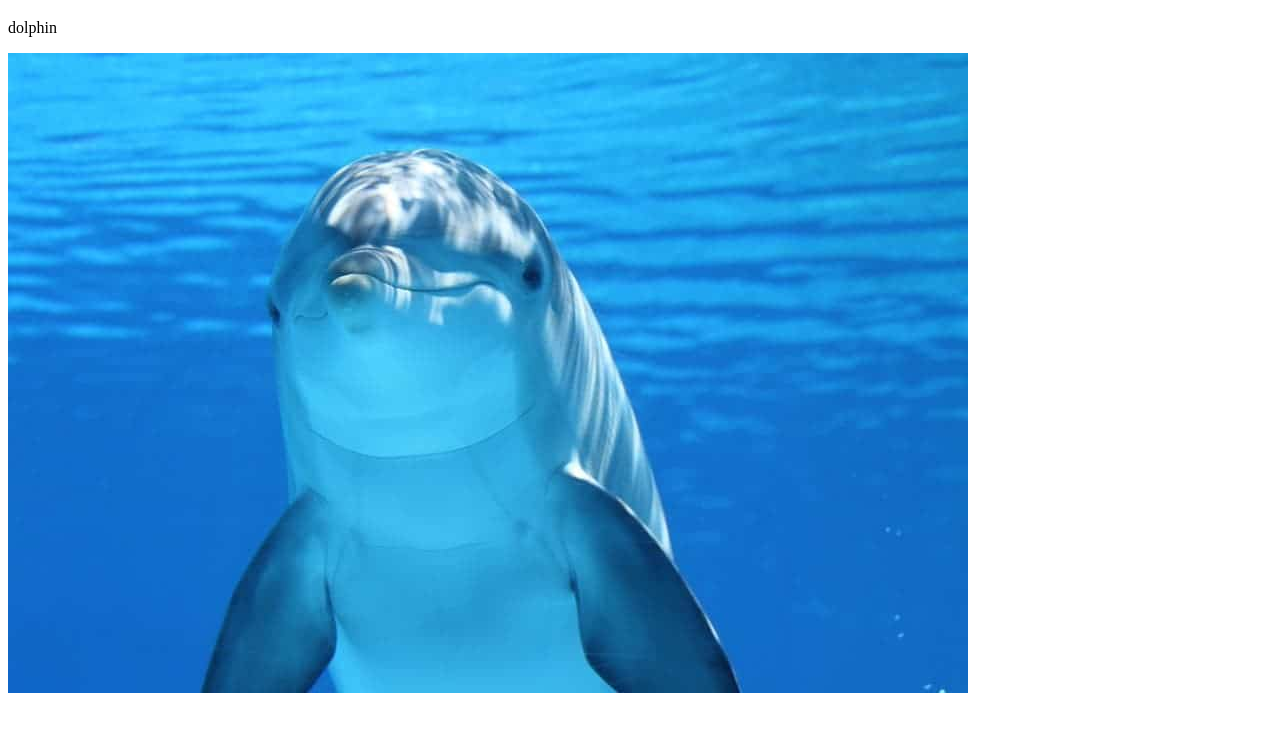
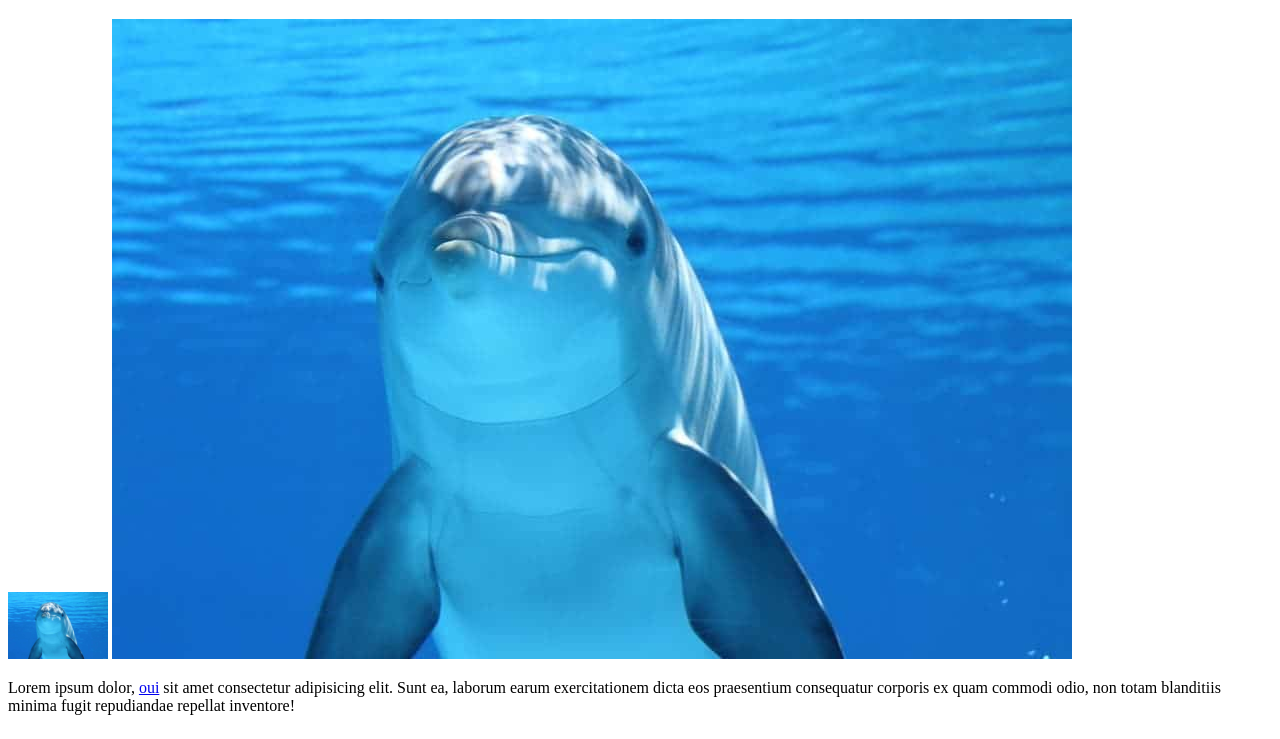
Before and after one commit to wyatt-3/ACMdes-CP1-FA23, a plain HTML site: page Week2Css/index.html in a window 1280 px wide. Shown: the part 61-800 px from the top of the page. Drawn offline with Linux system fonts and the light colour scheme.

Commit message:
Update index.html

```diff
--- a/Week2Css/index.html
+++ b/Week2Css/index.html
@@ -7,7 +7,9 @@
 </head>
 <body>
     <h1>Week 2 Example</h1>
-    <p>dolphin</p>
+
+    <img src="dolphinwk2.jpeg" alt="A dolphin" style="width: 100px">
     <img src="dolphinwk2.jpeg" alt="A dolphin">
+    <p>Lorem ipsum dolor, <a href="example.com" target="blank" style="letter-spacing;: 100px"> oui</a> sit amet consectetur adipisicing elit. Sunt ea, laborum earum exercitationem dicta eos praesentium consequatur corporis ex quam commodi odio, non totam blanditiis minima fugit repudiandae repellat inventore!</p>
 </body>
 </html>
```
